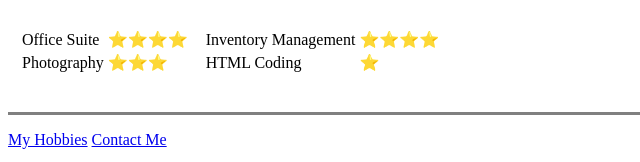
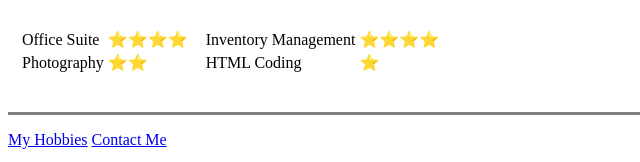
Before and after one commit to Jbastardov/Curriculum-vitae, a plain HTML site: page index.html in a window 1280 px wide. Shown: the part 706-868 px from the top of the page, 0-640 px from the left. Drawn offline with Linux system fonts and the light colour scheme.

Commit message:
Fixed a typo in Skills

```diff
--- a/index.html
+++ b/index.html
@@ -68,7 +68,7 @@
          </tr>
          <tr>
           <td>Photography</td>
-          <td>⭐⭐⭐</td>
+          <td>⭐⭐</td>
         </tr>
       </table>
       <td>
```
